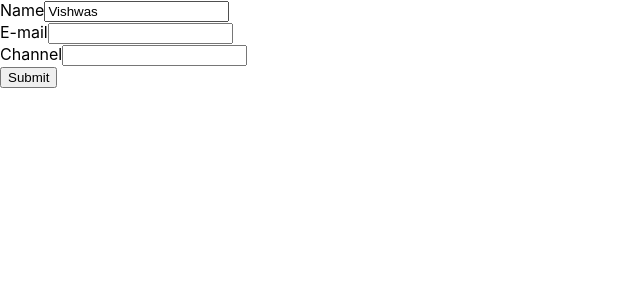
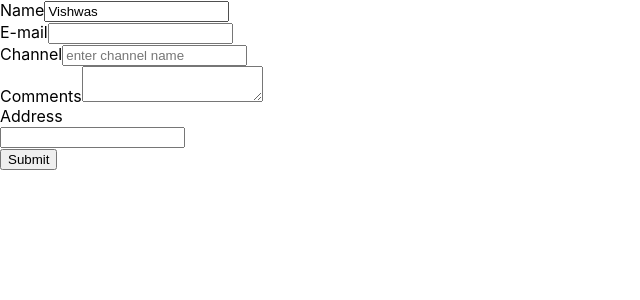
Before and after one commit to sujoy99/react-formik, a React (Create React App) app: page / in a window 1280 px wide. Shown: the top 300 px of the page, without its empty margins (0-640 px from the left). Built offline with nearby package versions, Linux system fonts and the light colour scheme.

Commit message:
field component using render props pattern(address field)

```diff
--- a/src/components/YoutubeForm.js
+++ b/src/components/YoutubeForm.js
@@ -5,7 +5,9 @@
 const initialValues = {
 	name: 'Vishwas',
 	email: '',
-	channel: ''
+	channel: '',
+	comments: '',
+	address: '',
 }
 
 const onSubmit = values => {
@@ -17,7 +19,8 @@
 	email: Yup.string()
 		.email('Invalid email format')
 		.required('Required'),
-	channel: Yup.string().required('Required')
+	channel: Yup.string().required('Required'),
+	address: Yup.string().required('Required')
 })
 
 const YoutubeForm = () => {
@@ -36,7 +39,7 @@
 						id='name'
 						name='name'
 					/>
-				<ErrorMessage name='name'/>
+					<ErrorMessage name='name' />
 				</div>
 
 				<div className='form-control'>
@@ -46,7 +49,7 @@
 						id='email'
 						name='email'
 					/>
-				<ErrorMessage name='email'/>
+					<ErrorMessage name='email' />
 				</div>
 
 				<div className='form-control'>
@@ -55,8 +58,39 @@
 						type='text'
 						id='channel'
 						name='channel'
+						placeholder='enter channel name'
 					/>
-				<ErrorMessage name='channel'/>
+					<ErrorMessage name='channel' />
+				</div>
+
+				<div className='form-control'>
+					<label htmlFor='comments'>Comments</label>
+					<Field
+						as='textarea'
+						// component='textarea'
+						id='comments'
+						name='comments'
+						// validate={validateComments}
+					/>
+					<ErrorMessage name='comments' />
+				</div>
+
+				<div className='form-control'>
+              <label htmlFor='address'>Address</label>
+              <Field name='address'>
+                {(props) => {
+									console.log('render props',props)
+									const { field, form, meta } = props
+                  return (
+                    <div>
+                      <input type='text' id="address" {...field} />
+                      {meta.touched && meta.error ? (
+                        <div>{meta.error}</div>
+                      ) : null}
+                    </div>
+                  )
+                }}
+              </Field>
             </div>
 
 				<button type='submit'>Submit</button>
```
Lines whose indentation alone changed are shown as unchanged.
